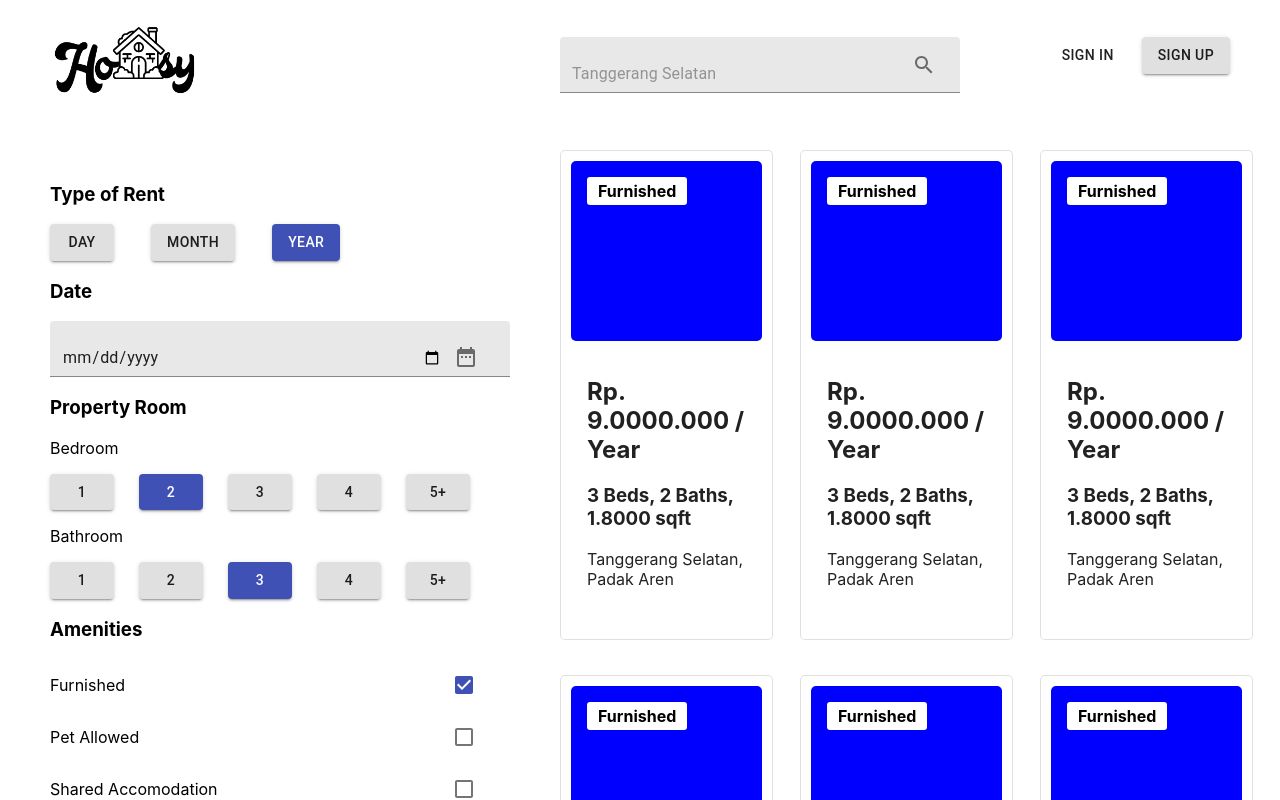
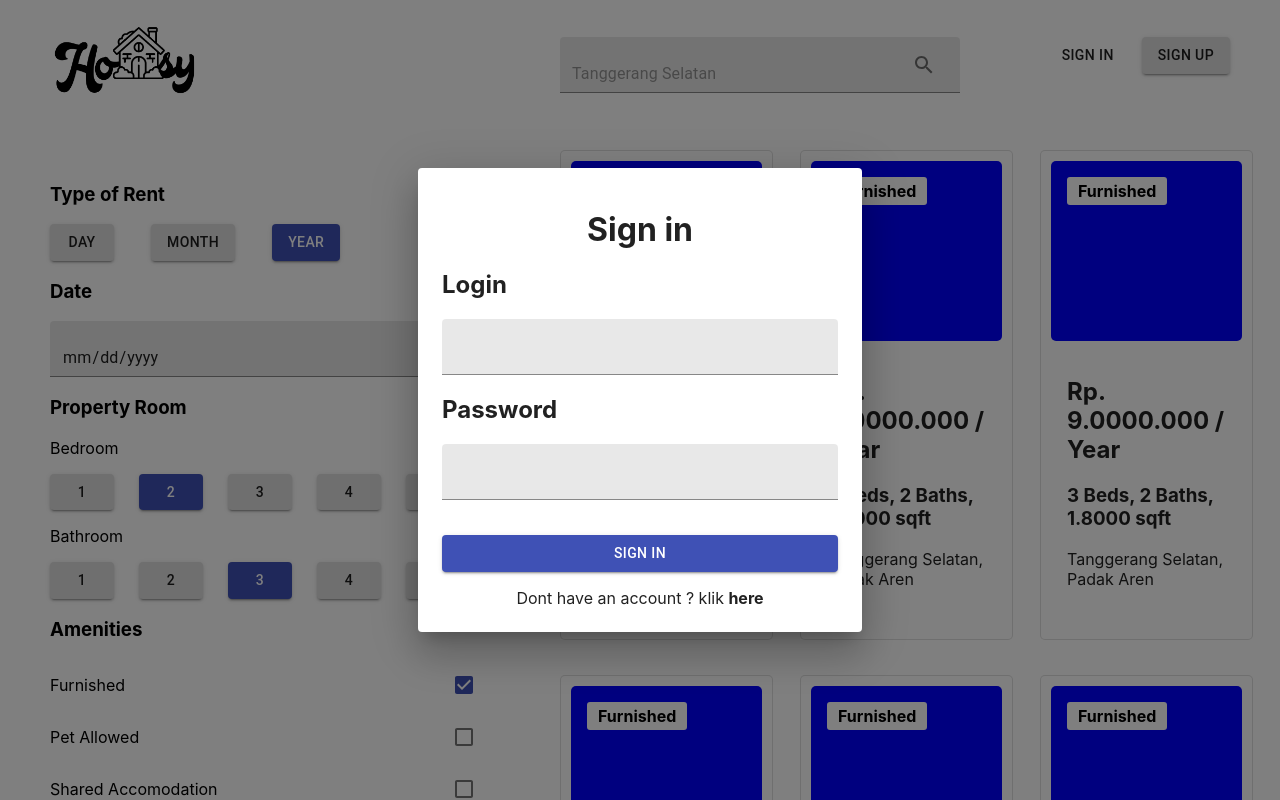
Before and after one commit to harissucipto/DW15TATE0_housy, a React (Create React App) app: page / in a window 1280 px wide. Both pictures are taken after a click on the button "SIGN IN". Shown: the top 800 px of the page. Built offline with nearby package versions, Linux system fonts and the light colour scheme.

Commit message:
add signin stateless component

```diff
--- a/src/components/Auth.js
+++ b/src/components/Auth.js
@@ -1,16 +1,12 @@
 import React from "react";
 import { Button } from "@material-ui/core";
+
+import Signin from "./Signin";
 
 const Auth = () => {
   return (
     <div>
-      <Button
-        style={{
-          marginRight: "20px",
-        }}
-      >
-        Sign in
-      </Button>
+      <Signin />
       <Button variant="contained">Sign up</Button>
     </div>
   );
--- /dev/null
+++ b/src/components/Signin.js
@@ -0,0 +1,45 @@
+import React, { useState } from "react";
+import { Dialog, Button, DialogContent, TextField } from "@material-ui/core";
+
+const Signin = () => {
+  const [open, setOpen] = useState(false);
+  const handleOpen = () => setOpen(true);
+  const handleClose = () => setOpen(false);
+  return (
+    <>
+      <Button
+        style={{
+          marginRight: "20px",
+        }}
+        onClick={handleOpen}
+      >
+        Sign in
+      </Button>
+      <Dialog open={open} onClose={handleClose} maxWidth="xs" fullWidth="true">
+        <DialogContent>
+          <h1 style={{ textAlign: "center" }}>Sign in</h1>
+          <div s>
+            <h2>Login</h2>
+            <TextField variant="filled" fullWidth />
+            <h2>Password</h2>
+            <TextField variant="filled" fullWidth type="password" />
+          </div>
+          <div
+            style={{
+              marginTop: "35px",
+            }}
+          >
+            <Button color="primary" variant="contained" fullWidth>
+              Sign in
+            </Button>
+            <p style={{ textAlign: "center" }}>
+              Dont have an account ? klik <b>here</b>
+            </p>
+          </div>
+        </DialogContent>
+      </Dialog>
+    </>
+  );
+};
+
+export default Signin;
```
